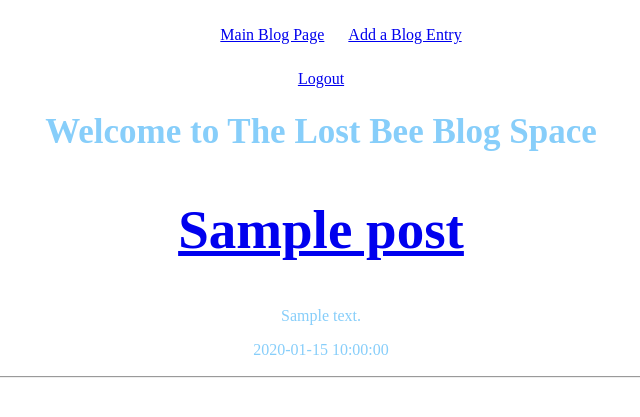
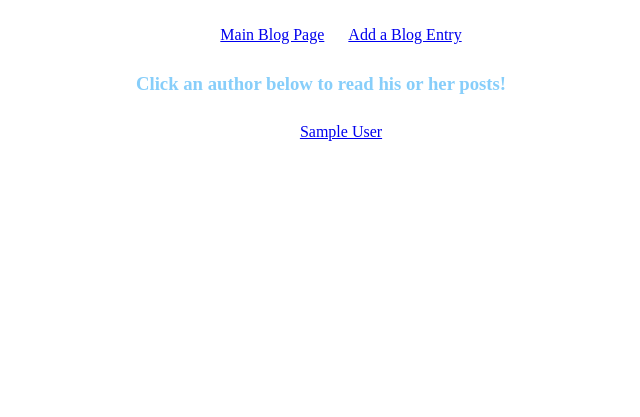
Before and after one commit to Bradleywboggs/blogz, a Flask app: template templates/index.html in a window 1280 px wide. Shown: the top 417 px of the page, without its empty margins (319-959 px from the left). Run offline with Flask 2, Linux system fonts and the light colour scheme; the visitor is signed in with stand-in values (Sample User, id 1); tables that the repository leaves empty hold one stand-in row (values such as "Sample post"); the template is opened without the code that fills it: values that come from a table or form of the project are taken from there, most other values are stand-ins (such as "Sample title", 1, 10 or a date in 2020).

Commit message:
Added an index.html and routed it to '/'

```diff
--- a/main.py
+++ b/main.py
@@ -18,7 +18,7 @@ class Post(db.Model):
     pub_date = db.Column(db.DateTime)
     author_id = db.Column(db.Integer, db.ForeignKey('user.id'))
 
-    def __init__(self, title, body, author, pub_date=None): #author
+    def __init__(self, title, body, author, pub_date=None):
         self.title = title
         self.body = body
         if pub_date is None:
@@ -135,16 +135,20 @@ def logout():
     del session['email']
     return redirect('/login')
 
-@app.route('/', methods=['POST', 'GET'])
+@app.route('/')
+def index():
+    return render_template('index.html')
+
 @app.route('/blog', methods=['POST', 'GET'])
 #TODO: Create a general page with all posts
 #  and a user-specific page with only posts by that user
 #TODO: Determine placement of this- author = User.query.filter_by(email=session['email']).first()
-def index():
+def all_blogs():
     if request.method == 'POST':
         title = request.form['title']
         body = request.form['body']
         post_id = request.form['id']
+        pub_date = Post.query.filter_by
         author = User.query.filter_by(email=session['email']).first()
 
         title_error = ''
@@ -177,7 +181,7 @@ def index():
     else:
         if not request.args:
             posts = Post.query.order_by(desc(Post.pub_date)).all()
-            return render_template('index.html', posts=posts)
+            return render_template('allblogs.html', posts=posts)
         else:
             post_id = int(request.args.get('id'))
             post = Post.query.get(post_id)
--- a/templates/displaypost.html
+++ b/templates/displaypost.html
@@ -5,6 +5,5 @@
 <h1>{{title}}</h1>
 <hr />
 <p>{{body}}</p>
-<p>Date published: {{pub_date}}</p>
 
 {% endblock %}
--- a/templates/index.html
+++ b/templates/index.html
@@ -1,16 +1,10 @@
 {% extends 'base.html' %}
 
 {% block content %}
-<a href='/logout'>Logout</a>
-<h1>Welcome to The Lost Bee Blog Space</h1>
-
-{% for post in posts %}
-    <h2><a href='/blog?id={{post.id}}'>{{post.title}}</a></h2>
-    <p>{{post.body}}</p>
-    <p>{{post.pub_date}}</p>
-<hr />
-<br>
+<h3>Click an author below to read his or her posts!</h3>
+<ul>
+{% for  author in authors %}
+<li><a href='/index.html?{{author}}'>{{author}}</a></li>
 {% endfor %}
-
-
+</ul>
 {% endblock %}
```
Also changed, not shown: templates/allblogs.html (added, +16 -0 lines).
